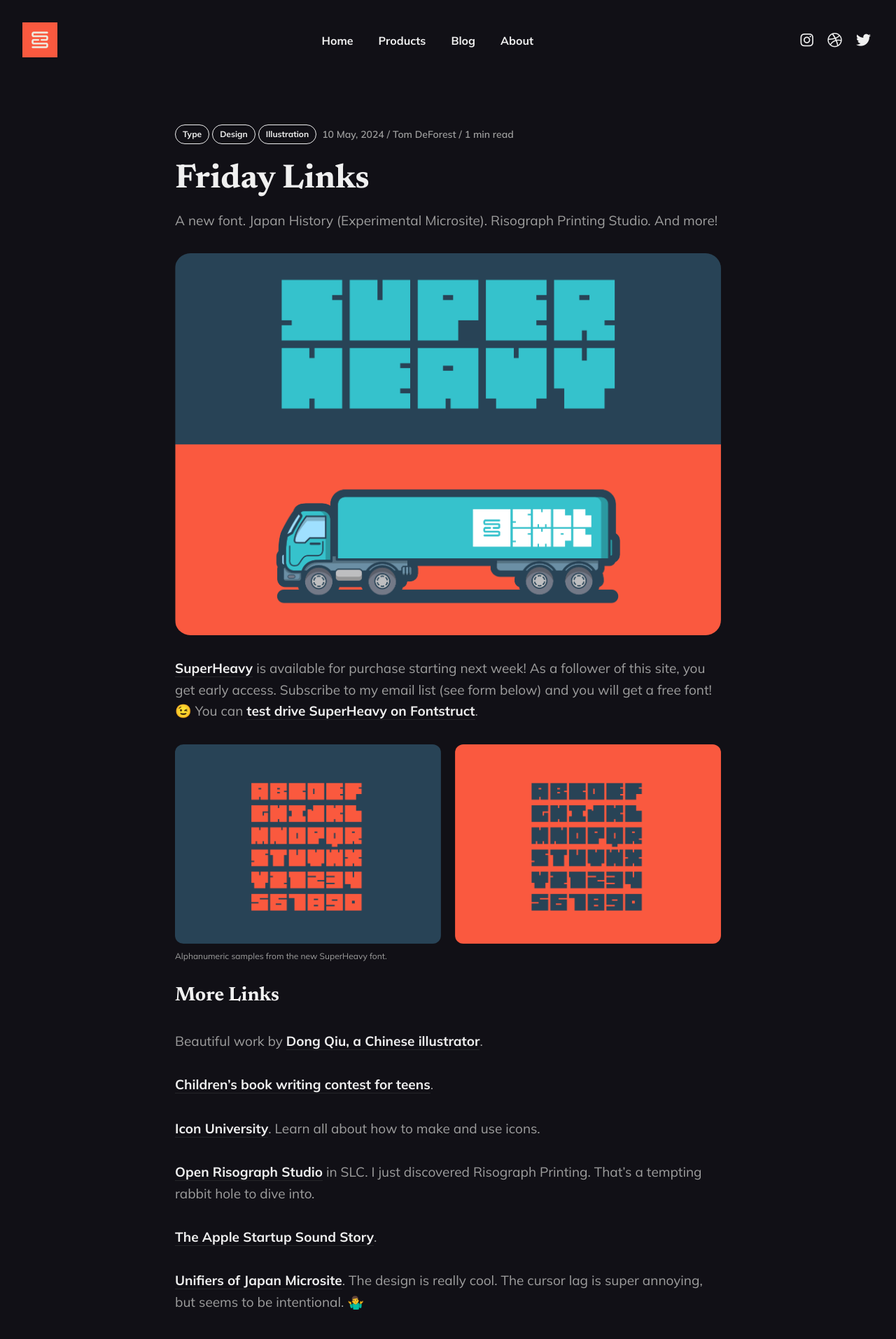
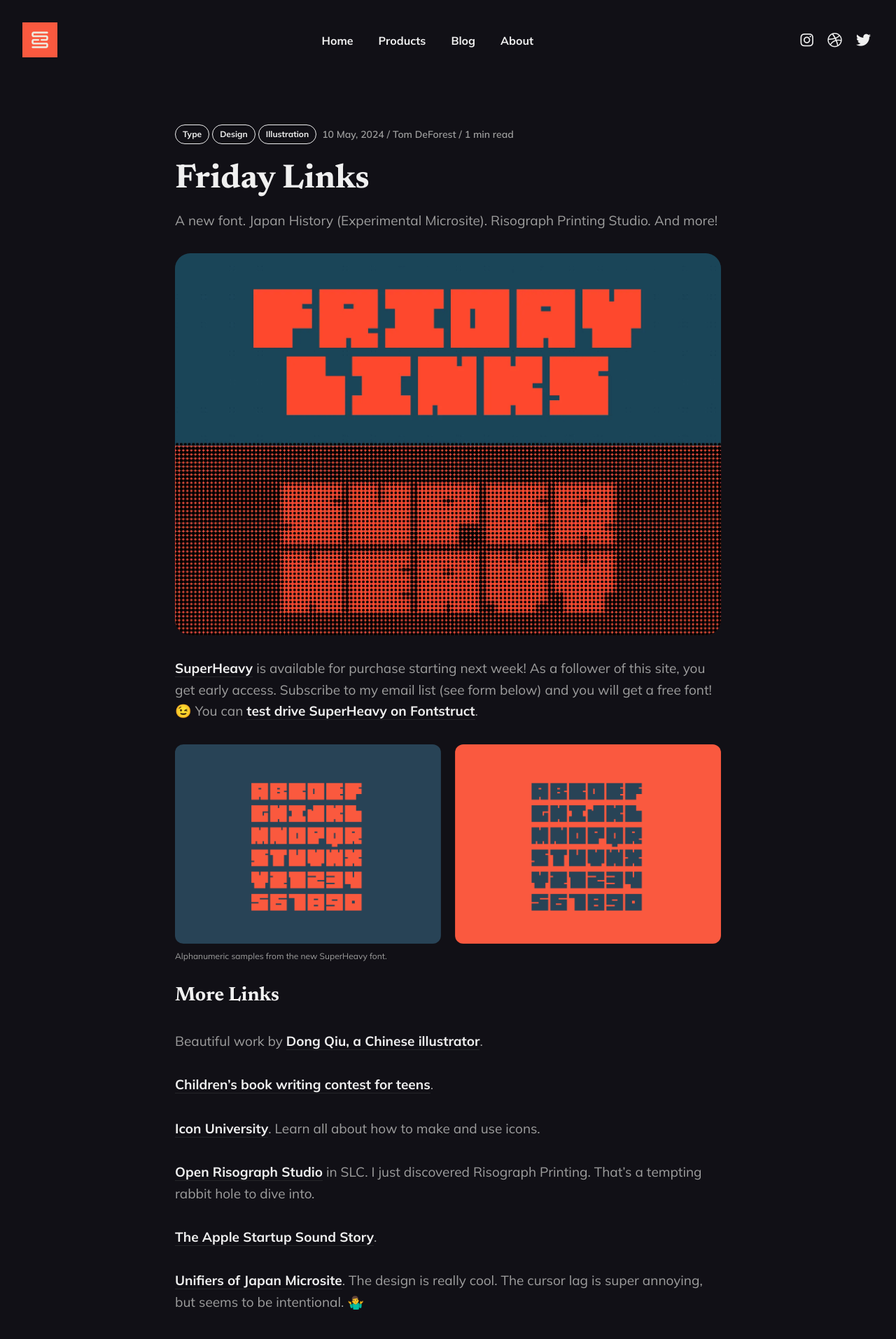
Before and after one commit to tomdeforest/tomdeforest.github.io, a Jekyll site: the page built from _posts/2024-05-10-friday-links.md, in a window 1280 px wide. Shown: the top 1914 px of the page at 70% size. Built offline with Jekyll 4.4.1, drawn with Linux system fonts in a browser that asks for light colours.

Commit message:
Improved Friday Links image for text overlay

```diff
--- a/_posts/2024-05-10-friday-links.md
+++ b/_posts/2024-05-10-friday-links.md
@@ -3,7 +3,7 @@ date:   2024-05-10 19:39:00
 layout: post
 title: Friday Links
 description: A new font. Japan History (Experimental Microsite). Risograph Printing Studio. And more!
-image: '/images/SMLLSMPL-SEMI-03.png'
+image: '/images/friday-links-superheavy.webp'
 tags: [type, design, illustration]
 ---
 
```
Also changed, not shown: images/friday-links-superheavy.webp (added).
